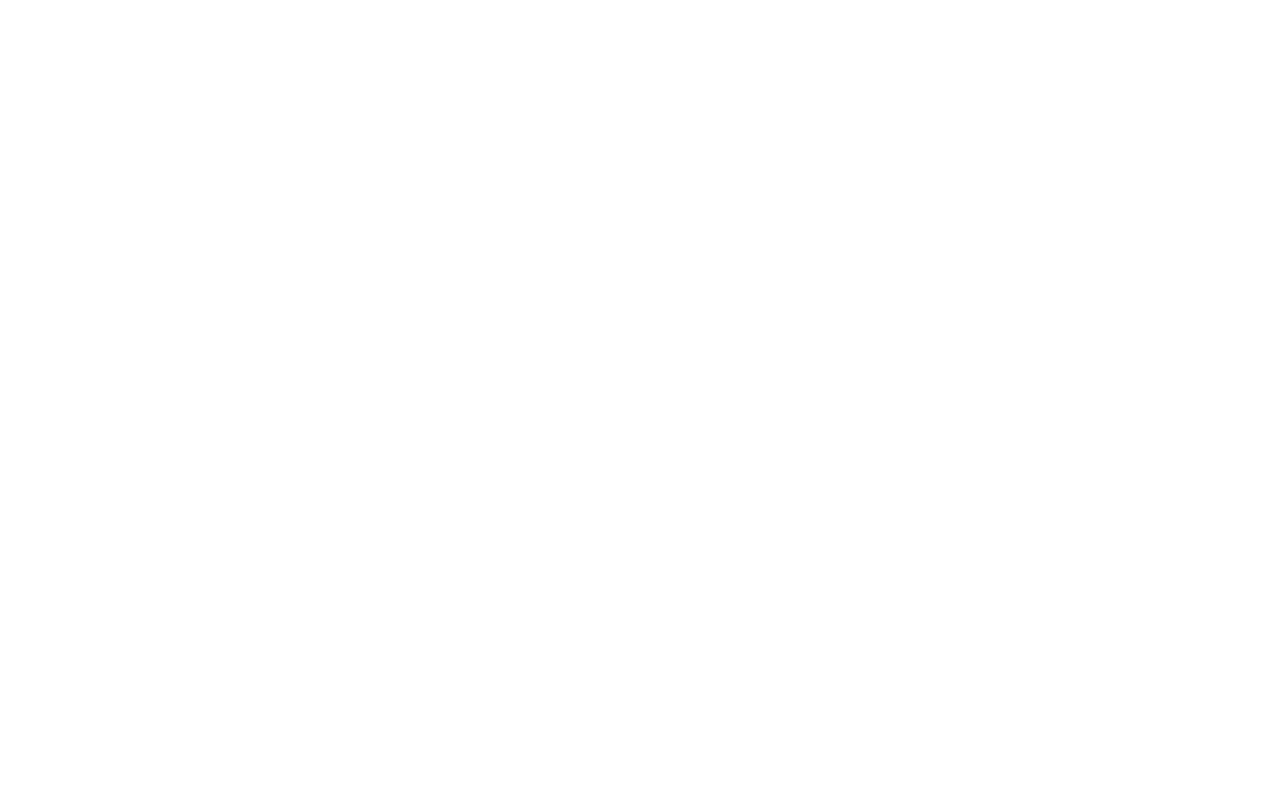
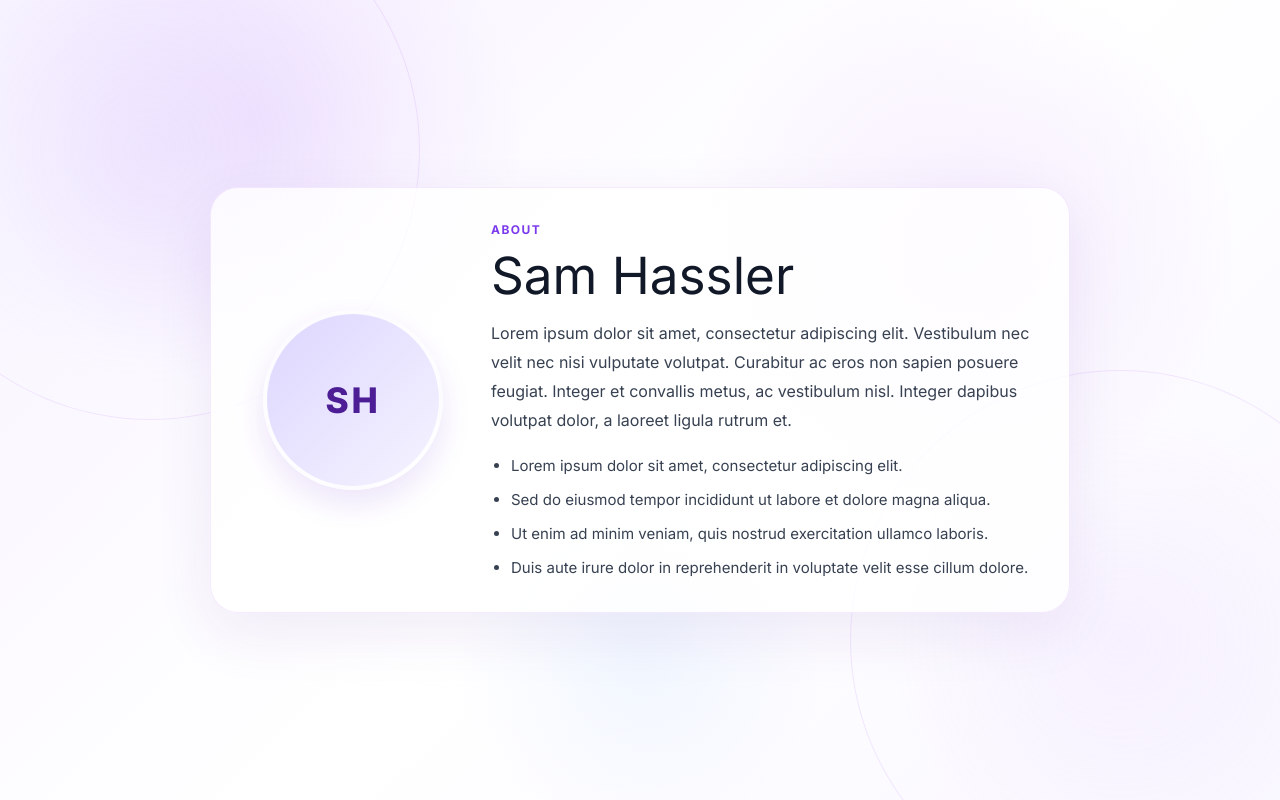
Before and after one commit to samhass-sla/LESSON_SIX, a Vue app: page /about in a window 1280 px wide. Before the commit this address had no page. Built offline with nearby package versions, Linux system fonts and the light colour scheme; the HTML template or start-up script is replaced by a standard one.

Commit message:
added about page

```diff
--- a/src/router/index.ts
+++ b/src/router/index.ts
@@ -1,5 +1,6 @@
 import { createRouter, createWebHistory } from 'vue-router'
 import HomeView from '../views/HomeView.vue'
+import AboutView from '../views/AboutView.vue'
 
 const router = createRouter({
   history: createWebHistory(import.meta.env.BASE_URL),
@@ -9,6 +10,11 @@ const router = createRouter({
       name: 'home',
       component: HomeView,
     },
+    {
+      path: '/about',
+      name: 'about',
+      component: AboutView,
+    },
   ],
 })
 
--- a/src/views/AboutView.vue
+++ b/src/views/AboutView.vue
@@ -1,25 +1,160 @@
+<script setup lang="ts">
+const highlights = [
+  'Lorem ipsum dolor sit amet, consectetur adipiscing elit.',
+  'Sed do eiusmod tempor incididunt ut labore et dolore magna aliqua.',
+  'Ut enim ad minim veniam, quis nostrud exercitation ullamco laboris.',
+  'Duis aute irure dolor in reprehenderit in voluptate velit esse cillum dolore.',
+]
+</script>
+
 <template>
-  <section class="about">
-    <h1>About this project</h1>
-    <p>
-      This app was created with Vite and Vue 3, using TypeScript and Vue Router as the base for
-      building more features.
-    </p>
-  </section>
+  <main class="about-page">
+    <section class="about-card">
+      <div class="profile-wrap">
+        <div class="profile-photo" aria-label="Profile photo placeholder">SH</div>
+      </div>
+
+      <div class="content">
+        <p class="eyebrow">About</p>
+        <h1>Sam Hassler</h1>
+
+        <p class="bio">
+          Lorem ipsum dolor sit amet, consectetur adipiscing elit. Vestibulum nec velit nec nisi
+          vulputate volutpat. Curabitur ac eros non sapien posuere feugiat. Integer et convallis
+          metus, ac vestibulum nisl. Integer dapibus volutpat dolor, a laoreet ligula rutrum et.
+        </p>
+
+        <ul class="highlights">
+          <li v-for="highlight in highlights" :key="highlight">{{ highlight }}</li>
+        </ul>
+      </div>
+    </section>
+  </main>
 </template>
 
 <style scoped>
-.about {
-  padding: 2rem 0;
+.about-page {
+  min-height: 100vh;
+  display: grid;
+  place-items: center;
+  padding: 32px 20px;
+  background:
+    radial-gradient(circle at 20% 15%, rgba(168, 85, 247, 0.12), transparent 22%),
+    radial-gradient(circle at 75% 30%, rgba(168, 85, 247, 0.10), transparent 25%),
+    radial-gradient(circle at 50% 82%, rgba(147, 197, 253, 0.12), transparent 20%),
+    linear-gradient(135deg, #f7f3ff 0%, #ffffff 52%, #f9f7ff 100%);
+  position: relative;
+  overflow: hidden;
+}
+
+.about-page::before,
+.about-page::after {
+  content: '';
+  position: absolute;
+  inset: auto;
+  width: 540px;
+  height: 540px;
+  border-radius: 50%;
+  border: 1px solid rgba(168, 85, 247, 0.12);
+  pointer-events: none;
+}
+
+.about-page::before {
+  top: -120px;
+  left: -120px;
+  background: radial-gradient(circle at center, rgba(196, 181, 253, 0.12), transparent 62%);
+}
+
+.about-page::after {
+  right: -110px;
+  bottom: -110px;
+  background: radial-gradient(circle at center, rgba(216, 180, 254, 0.12), transparent 60%);
+}
+
+.about-card {
+  position: relative;
+  z-index: 1;
+  width: min(100%, 860px);
+  display: grid;
+  grid-template-columns: 220px 1fr;
+  gap: 28px;
+  align-items: center;
+  background: rgba(255, 255, 255, 0.8);
+  border: 1px solid rgba(168, 85, 247, 0.12);
+  border-radius: 28px;
+  box-shadow: 0 20px 60px rgba(76, 29, 149, 0.08);
+  padding: 32px;
+}
+
+.profile-wrap {
+  display: flex;
+  justify-content: center;
+}
+
+.profile-photo {
+  width: 180px;
+  height: 180px;
+  border-radius: 50%;
+  background: linear-gradient(135deg, #ddd6fe, #f5f3ff);
+  display: grid;
+  place-items: center;
+  font-weight: 800;
+  font-size: 2.2rem;
+  letter-spacing: 0.08em;
+  color: #4c1d95;
+  border: 4px solid rgba(255, 255, 255, 0.9);
+  box-shadow: 0 14px 30px rgba(109, 40, 217, 0.12);
+}
+
+.content {
+  text-align: left;
+}
+
+.eyebrow {
+  margin: 0 0 8px;
+  font-size: 0.75rem;
+  text-transform: uppercase;
+  letter-spacing: 0.12em;
+  color: #7c3aed;
+  font-weight: 700;
 }
 
 h1 {
-  margin-bottom: 1rem;
+  margin: 0 0 16px;
+  font-size: clamp(2.2rem, 4vw, 3.2rem);
+  line-height: 1.1;
+  color: #111827;
 }
 
-p {
-  max-width: 700px;
-  line-height: 1.7;
-  color: #cbd5e1;
+.bio {
+  margin: 0 0 20px;
+  font-size: 1rem;
+  line-height: 1.8;
+  color: #374151;
+}
+
+.highlights {
+  margin: 0;
+  padding-left: 1.25rem;
+  display: grid;
+  gap: 10px;
+  color: #374151;
+  line-height: 1.6;
+}
+
+@media (max-width: 720px) {
+  .about-card {
+    grid-template-columns: 1fr;
+    text-align: center;
+    padding: 28px 20px;
+  }
+
+  .content {
+    text-align: center;
+  }
+
+  .highlights {
+    text-align: left;
+  }
 }
 </style>
```
